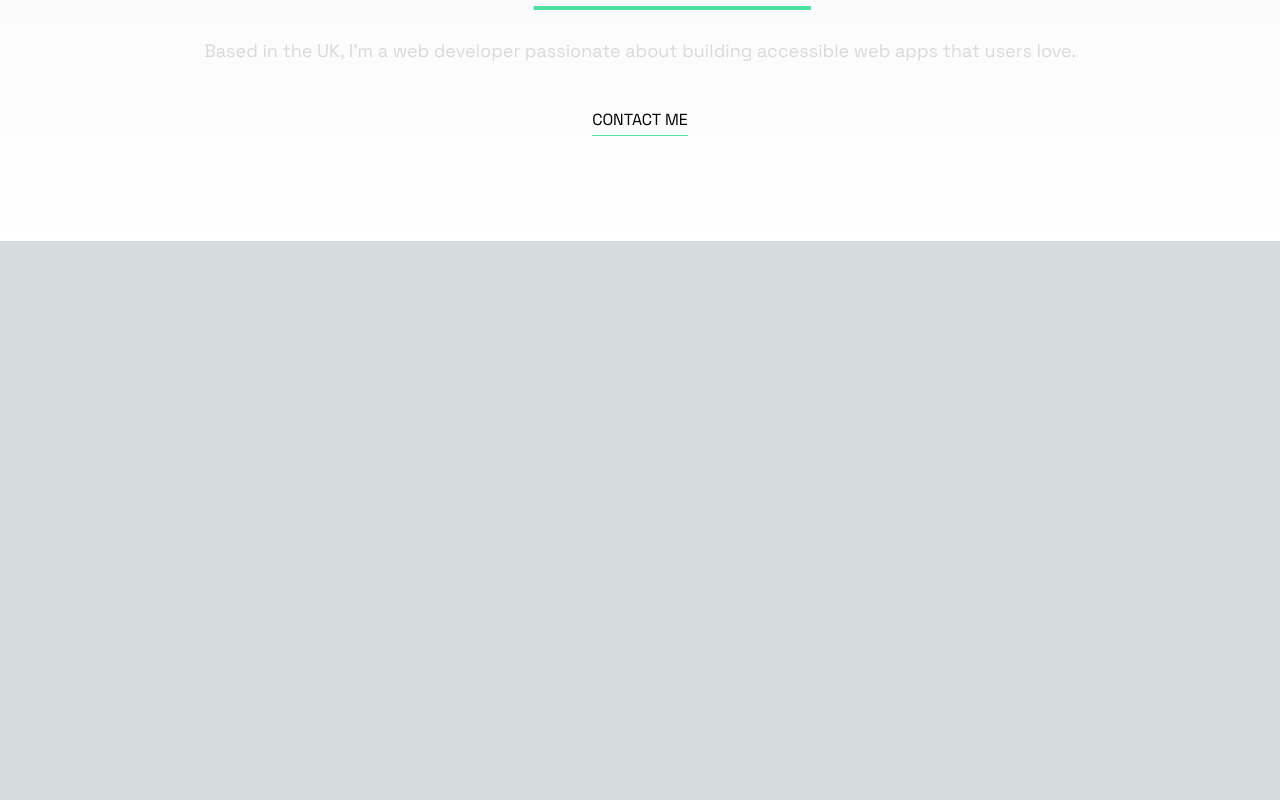
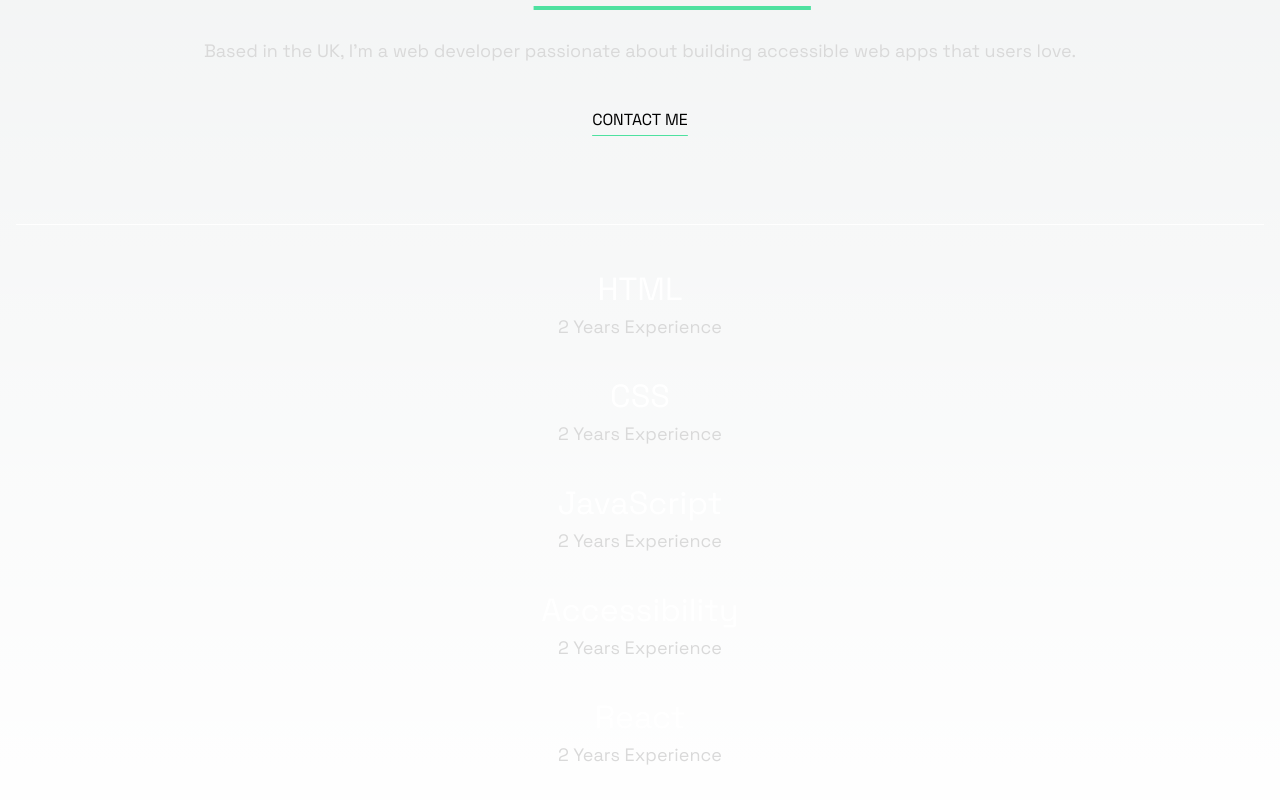
Before and after one commit to Fables7/portfolio-site, a Next.js app: page / in a window 1280 px wide. Shown: the part 2225-3025 px from the top of the page. Before the commit the page ends 2466 px from the top, so only its background shows below. Built offline with nearby package versions, Linux system fonts and the light colour scheme.

Commit message:
Created ExperienceBox component, and added it to the page.tsx

```diff
--- a/src/app/page.tsx
+++ b/src/app/page.tsx
@@ -1,6 +1,6 @@
 import { FontAwesomeIcon } from "@fortawesome/react-fontawesome";
 import { faGithub, faLinkedin } from "@fortawesome/free-brands-svg-icons";
-import { ContactButton } from "@/components";
+import { ContactButton, ExperienceBox } from "@/components";
 import Image from "next/image";
 
 const icons = [
@@ -10,6 +10,8 @@ const icons = [
     icon: faLinkedin,
   },
 ];
+
+const experienceItems = ["HTML", "CSS", "JavaScript", "Accessibility", "React"];
 
 export default function Home() {
   return (
@@ -49,7 +51,9 @@ export default function Home() {
           </p>
           <ContactButton />
         </div>
-        <div className="w-full h-[1px] bg-white mt-20" />
+        <div className="w-full h-[1px] bg-white mt-20 mb-10" />
+        <ExperienceBox items={experienceItems} />
+        <div className="w-full h-[1px] bg-white mt-8" />
       </div>
     </main>
   );
--- /dev/null
+++ b/src/components/experienceBox/ExperienceBox.tsx
@@ -0,0 +1,20 @@
+interface ExperienceBoxProps {
+  items: string[];
+}
+
+const ExperienceBox = ({ items }: ExperienceBoxProps) => {
+  return (
+    <div>
+      {items.map((item, index) => {
+        return (
+          <div className="text-center mb-8" key={index}>
+            <h2>{item}</h2>
+            <p>2 Years Experience</p>
+          </div>
+        );
+      })}
+    </div>
+  );
+};
+
+export default ExperienceBox;
--- a/src/components/index.tsx
+++ b/src/components/index.tsx
@@ -1 +1,2 @@
 export { default as ContactButton } from "./contactButton/ContactButton";
+export { default as ExperienceBox } from "./experienceBox/ExperienceBox";
```
